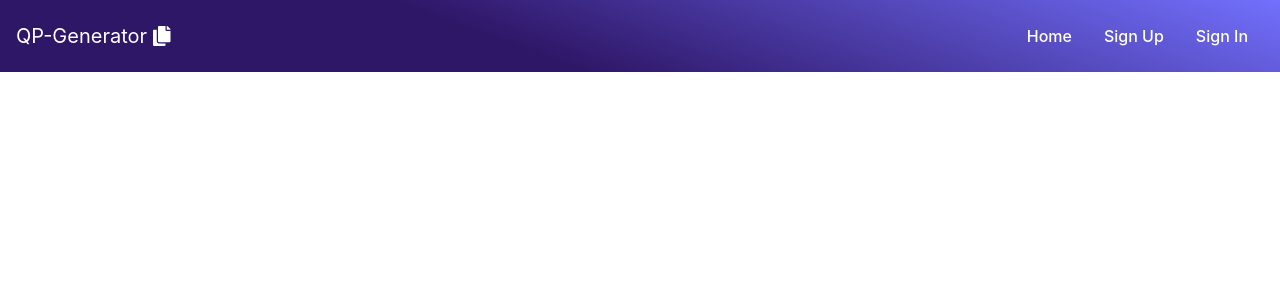
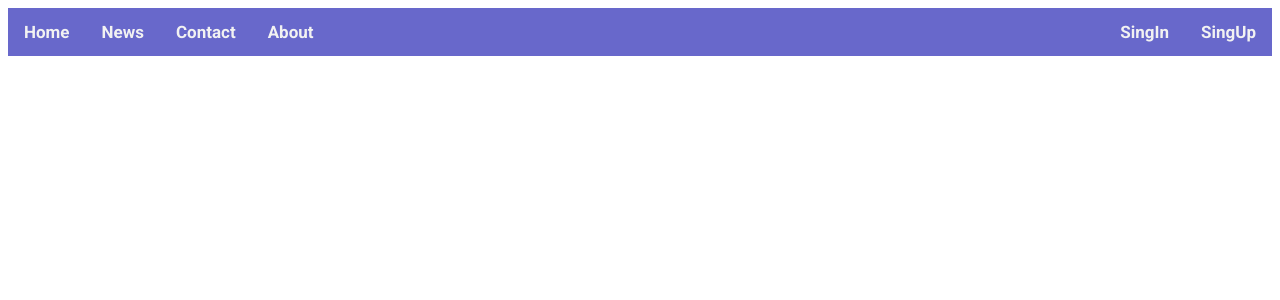
Before and after one commit to Team-Tomato/QP-Generator, a React (Create React App) app in the folder qp-generator-frontend/: page /#/ in a window 1280 px wide. Shown: the top 300 px of the page. Built offline with nearby package versions, Linux system fonts and the light colour scheme.

Commit message:
Revert "Navbar"

```diff
--- a/qp-generator-frontend/package.json
+++ b/qp-generator-frontend/package.json
@@ -6,11 +6,9 @@
     "@testing-library/jest-dom": "^5.11.6",
     "@testing-library/react": "^11.2.2",
     "@testing-library/user-event": "^12.3.0",
-    "bootstrap": "^4.5.3",
     "react": "^17.0.1",
     "react-dom": "^17.0.1",
     "react-scripts": "4.0.1",
-    "reactstrap": "^8.7.1",
     "web-vitals": "^0.2.4"
   },
   "scripts": {
--- a/qp-generator-frontend/public/index.html
+++ b/qp-generator-frontend/public/index.html
@@ -24,12 +24,6 @@
       work correctly both with client-side routing and a non-root public URL.
       Learn how to configure a non-root public URL by running `npm run build`.
     -->
-    <link
-    rel="stylesheet"
-    href="https://use.fontawesome.com/releases/v5.13.1/css/all.css"
-    integrity="sha384-xxzQGERXS00kBmZW/6qxqJPyxW3UR0BPsL4c8ILaIWXva5kFi7TxkIIaMiKtqV1Q"
-    crossorigin="anonymous"
-  />
     <title>React App</title>
   </head>
   <body>
--- a/qp-generator-frontend/src/App.js
+++ b/qp-generator-frontend/src/App.js
@@ -1,5 +1,5 @@
 // import logo from './logo.svg';
-import Navbar from './Components/Navbar/Navbar'
+import Navbar from './Components/Navbar'
 // import './App.css';
 function App() {
   return (
--- /dev/null
+++ b/qp-generator-frontend/src/Components/Navbar.js
@@ -0,0 +1,25 @@
+import React from 'react'
+import './Style/Navbar.css'
+// import { makeStyles } from '@material-ui/core/styles';
+// import Button from '@material-ui/core/Button';
+function Navbar() {
+    return (
+        <div >
+            <div className="topnav">
+                {/* <a className="/" href="#home">Qp Ganerator</a> */}
+                <a className="/" href="#home">Home</a>
+                <a href="/">News</a>
+                <a href="/">Contact</a>
+                <a href="/">About</a>
+                <div className='login'>
+                <a href="/">SingIn</a>
+                <a href="/">SingUp</a>
+
+                </div>
+            </div>
+
+        </div>
+    )
+}
+
+export default Navbar
--- a/qp-generator-frontend/src/Components/Navbar/Navbar.css
+++ /dev/null
@@ -1,22 +0,0 @@
-
-.nav-heading{
-  color:white !important;
-}
-  .navbar {
-    background: linear-gradient(200deg, rgb(114, 112, 253) 0%, rgb(47, 23, 104) 60%);
-    color:white;
-  }
-    .nav-links {
-      text-align: center;
-      padding: 1rem;
-      color: white;
-      font-weight: 500;
-
-    }
-
-    .nav-links:hover {
-      background-color: #ff18b2;
-      border-radius: 0;
-      text-decoration: none;
-      color: inherit;
-    }
--- a/qp-generator-frontend/src/Components/Navbar/Navbar.js
+++ /dev/null
@@ -1,61 +0,0 @@
-import React, { Component } from 'react';
-import {
-  Collapse,
-  Navbar,
-  NavbarToggler,
-  NavbarBrand,
-  Nav,
-  NavItem,
-  NavLink,
-} from 'reactstrap';
-import {Link,BrowserRouter as Router} from 'react-router-dom';
-import "./Navbar.css"
-import { FontAwesomeIcon } from '@fortawesome/react-fontawesome'
-import {faCopy } from '@fortawesome/free-solid-svg-icons'
-
-const links = [
-  { href: '/home', text: 'Home' },
-  { href: '/signup', text: 'Sign Up' },
-  { href: '/signin', text: 'Sign In' },
-];
-
-const createNavItem = ({ href, text, className }) => (
-<Router>
-  <Link to={href} className="nav-links">{text}
-  </Link>
-  </Router>
-);
-
-export default class Example extends Component {
-  constructor(props) {
-    super(props);
-
-    this.state = {
-      isOpen: false
-    };
-
-    this.toggle = this.toggle.bind(this);
-  }
-
-  toggle() {
-    this.setState({
-      isOpen: !this.state.isOpen
-    });
-  }
-
-  render() {
-    return (
-      <div>
-        <Navbar light expand="md" className="navbar">
-          <NavbarBrand href="/" className="nav-heading">QP-Generator <FontAwesomeIcon icon={faCopy} /></NavbarBrand>
-          <NavbarToggler onClick={this.toggle}/>
-          <Collapse isOpen={this.state.isOpen} navbar>
-            <Nav className="ml-auto" navbar>
-              {links.map(createNavItem)}
-            </Nav>
-          </Collapse>
-        </Navbar>
-      </div>
-    );
-  }
-}
--- /dev/null
+++ b/qp-generator-frontend/src/Components/Style/Navbar.css
@@ -0,0 +1,30 @@
+@import url("https://fonts.googleapis.com/css2?family=Roboto:wght@700&display=swap");
+
+.topnav {
+  background-color: #6868cb;
+  overflow: hidden;
+  font-family: "Roboto", sans-serif;
+  font-weight: 20;
+
+}
+.topnav a {
+  float: left;
+  color: #f2f2f2;
+  text-align: center;
+  padding: 14px 16px;
+  text-decoration: none;
+  font-size: 17px;
+}
+
+.topnav a:hover {
+  background-color: #ddd;
+  color: black;
+}
+
+.topnav a.active {
+  background-color: #4caf50;
+  color: white;
+}
+.topnav .login {
+  float: right;
+}
--- a/qp-generator-frontend/src/index.js
+++ b/qp-generator-frontend/src/index.js
@@ -3,6 +3,5 @@ import ReactDOM from 'react-dom';
 // import './index.css';
 import App from './App';
 // import reportWebVitals from './reportWebVitals';
-import 'bootstrap/dist/css/bootstrap.min.css';
 
 ReactDOM.render( <App />  , document.getElementById('root'));
```
Also changed, not shown: 1 other file (tests, documents, lock files or other folders).
